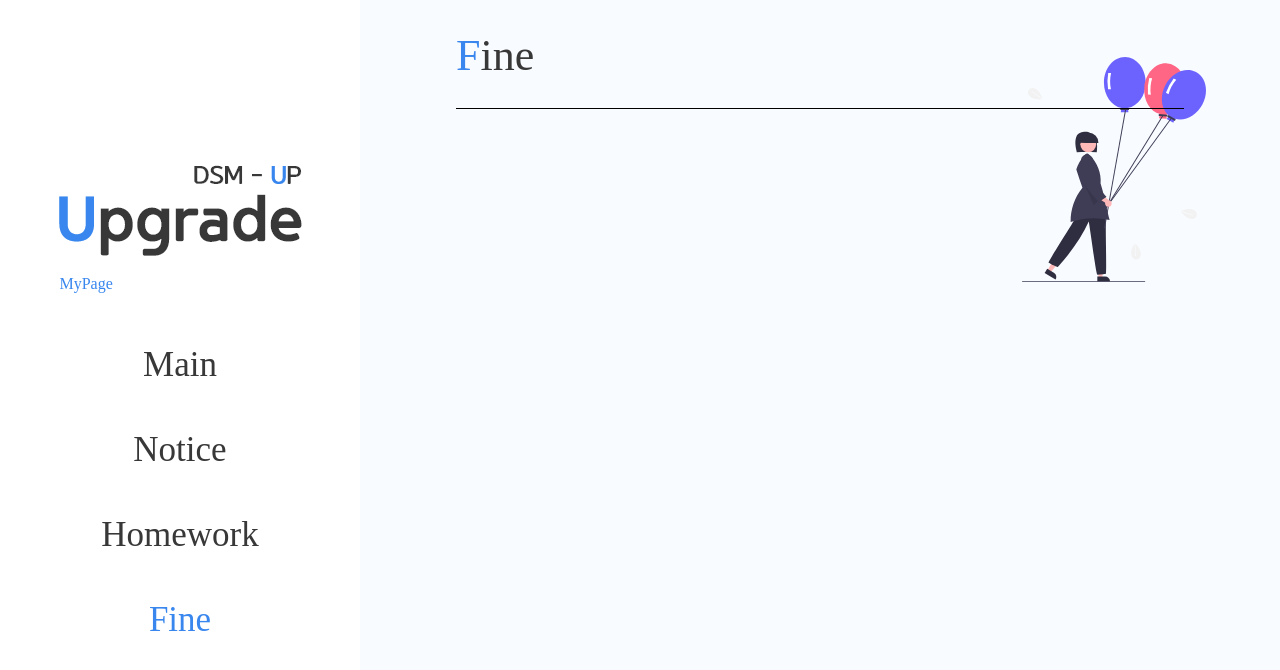
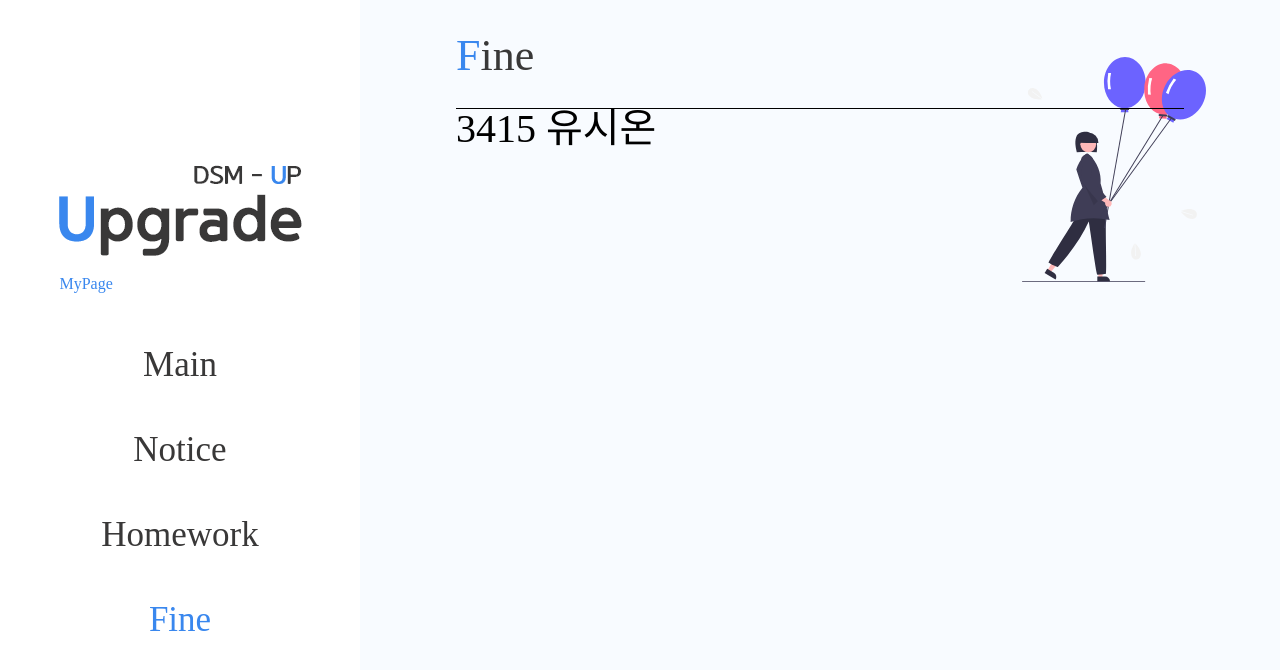
Before and after one commit to DSM-Upgrade/Client, a React app: page /fine in a window 1280 px wide. Shown: the top 670 px of the page. Built offline with nearby package versions, Linux system fonts and the light colour scheme.

Commit message:
[FEAT] <component/~/FineInfo.js> props

```diff
--- a/src/component/Fine/FineInfo/FineInfo.js
+++ b/src/component/Fine/FineInfo/FineInfo.js
@@ -2,11 +2,11 @@ import React from "react";
 import * as S from "./style";
 
 const FineInfo = (props) => {
-  const { name } = props;
+  const { nameTitle } = props;
 
   return (
     <S.Container>
-      <S.NameTitle>{name}</S.NameTitle>
+      <S.NameTitle>{nameTitle}</S.NameTitle>
     </S.Container>
   );
 };
```
